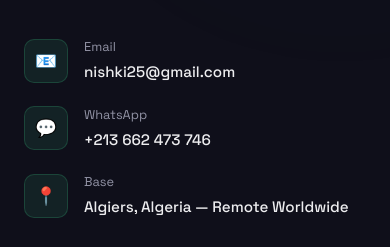
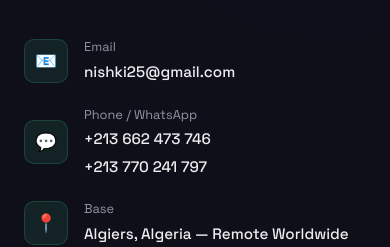
Before and after one commit to Darksback/Shocase_Site, a website built with Vite: page index.html in a window 390 px wide. Shown: the part 11058-11305 px from the top of the page. Built offline with nearby package versions, Linux system fonts and the light colour scheme.

Commit message:
feat: add secondary phone number

```diff
--- a/index.html
+++ b/index.html
@@ -427,7 +427,13 @@
           </div>
           <div class="reveal reveal-delay-1" style="display:flex;align-items:center;gap:1rem;">
             <div style="width:44px;height:44px;border-radius:10px;background:rgba(62,207,142,0.1);border:1px solid rgba(62,207,142,0.2);display:flex;align-items:center;justify-content:center;font-size:1.1rem;flex-shrink:0;">💬</div>
-            <div><div style="font-size:0.8rem;color:#9293a5;margin-bottom:0.1rem;">WhatsApp</div><a href="tel:+213662473746" style="color:#ededef;text-decoration:none;font-weight:500;font-size:0.95rem;">+213 662 473 746</a></div>
+            <div>
+              <div style="font-size:0.8rem;color:#9293a5;margin-bottom:0.1rem;">Phone / WhatsApp</div>
+              <div style="display:flex;flex-direction:column;gap:0.25rem;">
+                <a href="tel:+213662473746" style="color:#ededef;text-decoration:none;font-weight:500;font-size:0.95rem;">+213 662 473 746</a>
+                <a href="tel:+213770241797" style="color:#ededef;text-decoration:none;font-weight:500;font-size:0.95rem;">+213 770 241 797</a>
+              </div>
+            </div>
           </div>
           <div class="reveal reveal-delay-2" style="display:flex;align-items:center;gap:1rem;">
             <div style="width:44px;height:44px;border-radius:10px;background:rgba(62,207,142,0.1);border:1px solid rgba(62,207,142,0.2);display:flex;align-items:center;justify-content:center;font-size:1.1rem;flex-shrink:0;">📍</div>
```
